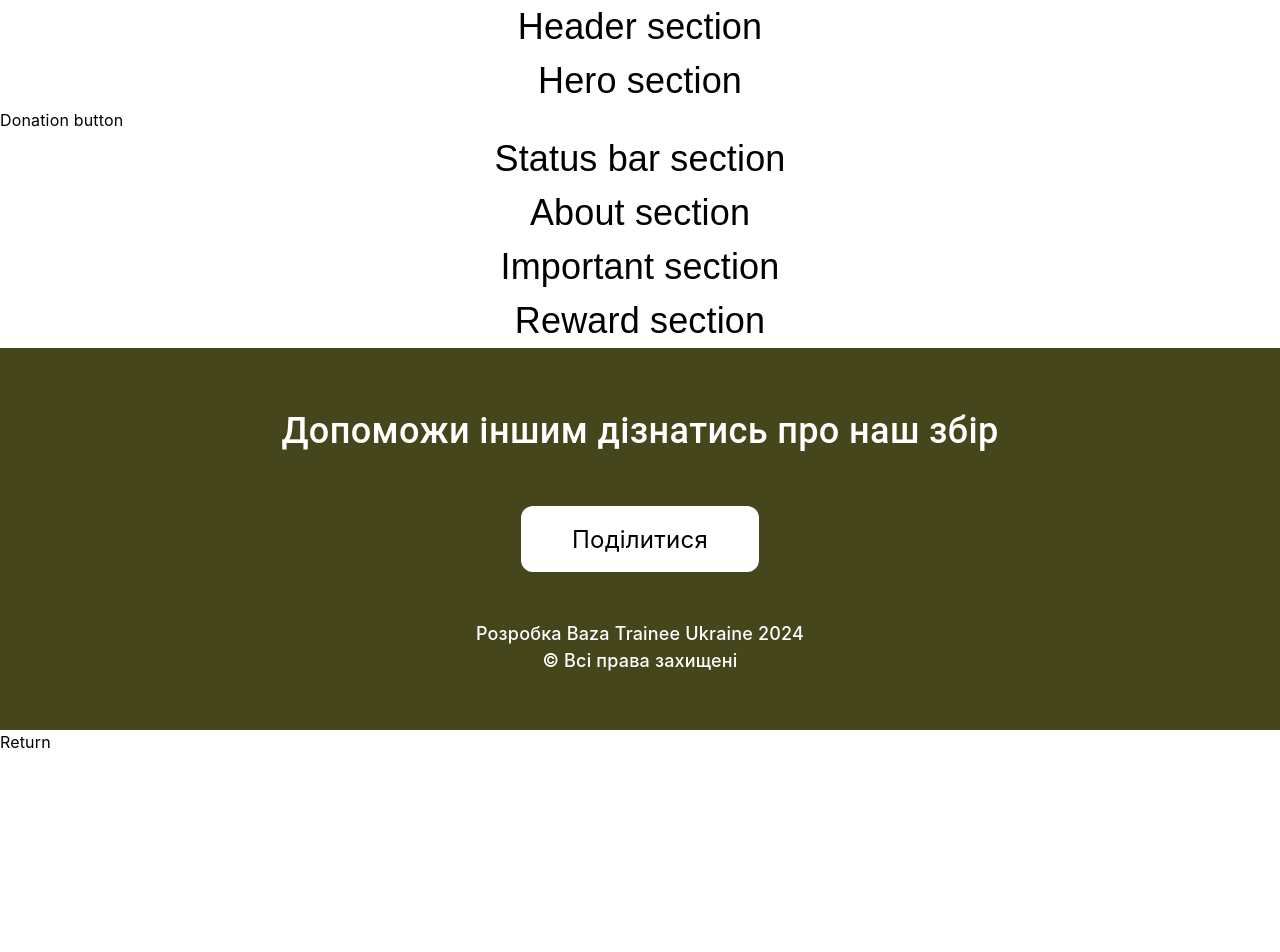
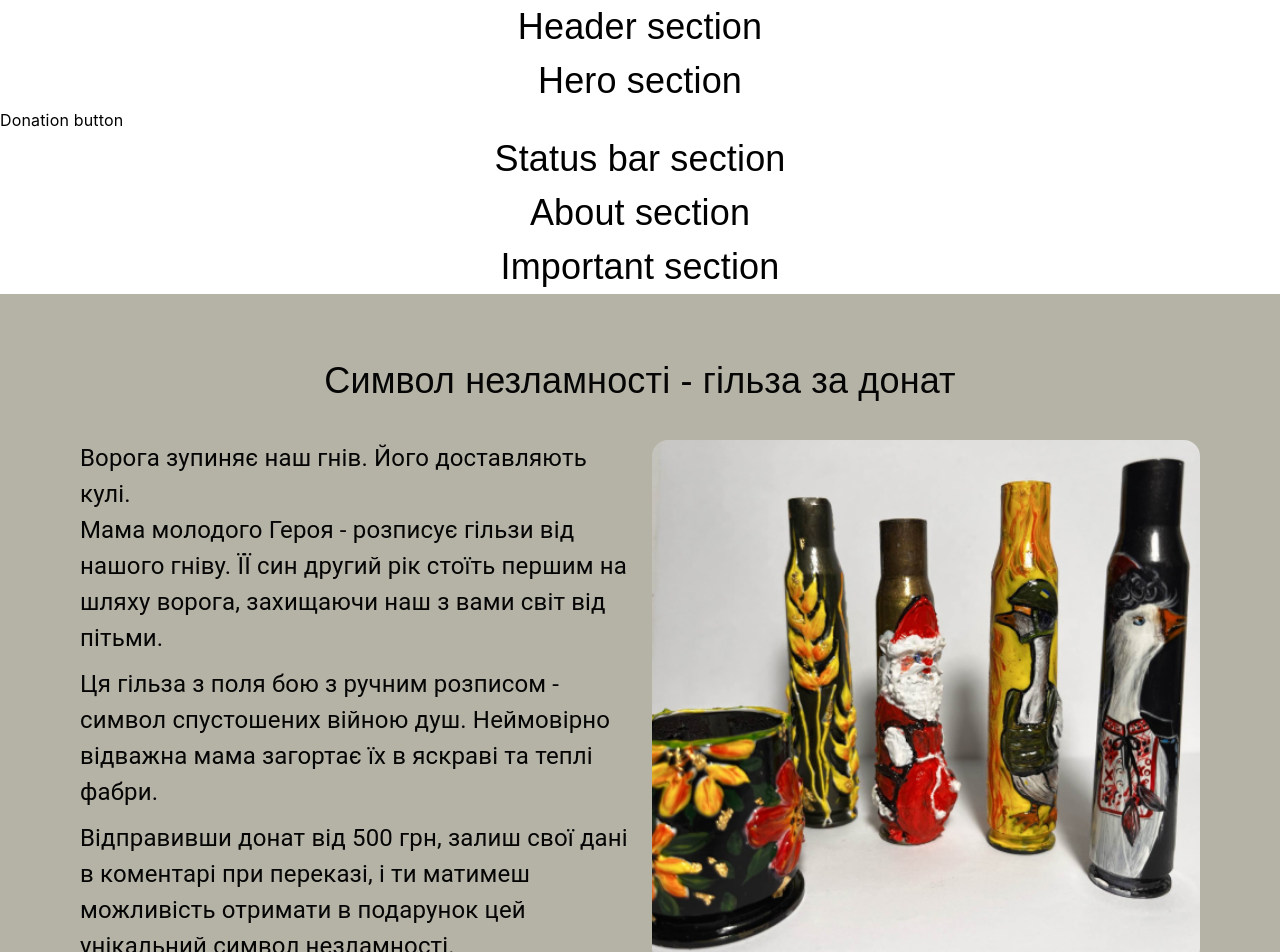
Before and after one commit to baza-trainee/44-zbir, a React (Create React App) app: page / in a window 1280 px wide. Shown: the top 952 px of the page. Before the commit the page ends 800 px from the top, so only its background shows below. Built offline with nearby package versions, Linux system fonts and the light colour scheme.

Commit message:
feat: add section Reward

```diff
--- a/src/components/Reward/Reward.jsx
+++ b/src/components/Reward/Reward.jsx
@@ -1,11 +1,34 @@
-//import css from './Reward.module.css'
+import sleeve from "../../images/reward/sleeve.jpg";
+import css from "./Reward.module.css";
 
 const Reward = () => {
-    return (
-        <>
-            <h2>Reward section</h2>
-        </>
-    );
+  return (
+    <section className={css.section}>
+      <h2>Символ незламності - гільза за донат</h2>
+      <div className={css.block}>
+        <div className={css.text}>
+          <p>
+            Ворога зупиняє наш гнів. Його доставляють кулі. <br />
+            Мама молодого Героя - розписує гільзи від нашого гніву. ЇЇ син
+            другий рік стоїть першим на шляху ворога, захищаючи наш з вами світ
+            від пітьми.
+          </p>
+          <p>
+            Ця гільза з поля бою з ручним розписом - символ спустошених війною
+            душ. Неймовірно відважна мама загортає їх в яскраві та теплі фабри.{" "}
+          </p>
+          <p>
+            Відправивши донат від 500 грн, залиш свої дані в коментарі при
+            переказі, і ти матимеш можливість отримати в подарунок цей
+            унікальний символ незламності.
+          </p>
+        </div>
+        <div className={css.img_container}>
+          <img className={css.img} src={sleeve} alt="Sleeves" />
+        </div>
+      </div>
+    </section>
+  );
 };
 
 export default Reward;
--- a/src/components/Reward/Reward.module.css
+++ b/src/components/Reward/Reward.module.css
@@ -0,0 +1,60 @@
+.section {
+  background: var(--fon);
+  font-family: var(--font-family);
+  color: var(--black);
+}
+
+.text p:not(:last-child) {
+  margin-bottom: 10px;
+}
+
+.block {
+  display: flex;
+  flex-direction: column;
+  gap: 20px;
+  margin-top: 24px;
+}
+
+.img_container {
+  width: 100%;
+}
+
+.img {
+  width: 100%;
+  height: 100%;
+  object-fit: cover;
+  border-radius: 16px;
+}
+
+@media screen and (min-width: 768px) {
+  .block {
+    flex-direction: row;
+    margin-top: 32px;
+  }
+
+  .text,
+  .img_container {
+    width: calc((100% - 20px) / 2);
+  }
+
+  .text {
+    font-size: 20px;
+  }
+}
+
+@media screen and (min-width: 1024px) {
+  .block {
+    gap: 24px;
+  }
+
+  .text,
+  .img_container {
+    width: calc((100% - 24px) / 2);
+  }
+}
+
+@media screen and (min-width: 1280px) {
+  .text {
+    font-size: 24px;
+  }
+}
--- a/src/index.css
+++ b/src/index.css
@@ -58,7 +58,7 @@ h2 {
   }
 }
 
-@media screen and(min-width:1024px) {
+@media screen and (min-width: 1024px) {
   section {
     padding: 48px 60px;
   }
```
Also changed, not shown: src/images/reward/sleeve.jpg (added).
